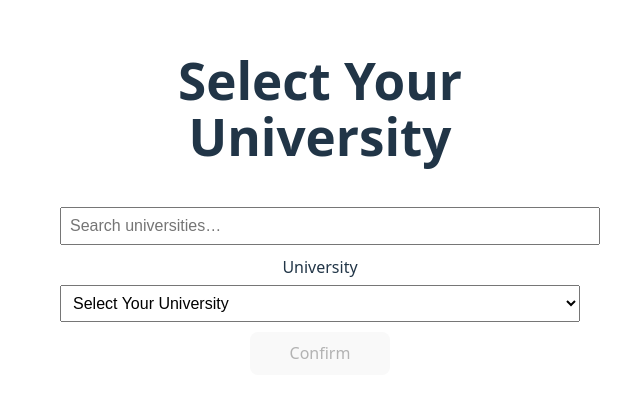
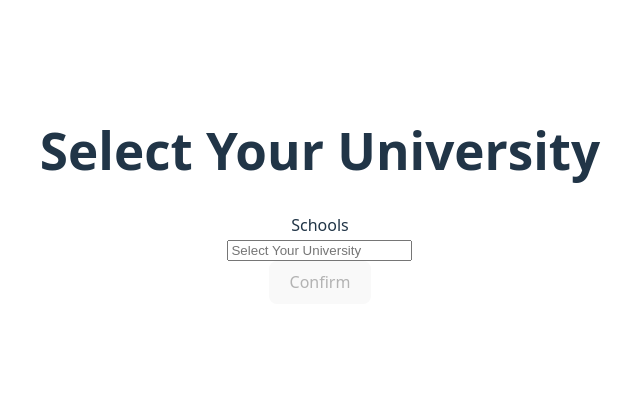
Before and after one commit to jialechen3/ulink, a React (Vite) app in the folder my-app/: page / in a window 1280 px wide. Shown: the part 204-602 px from the top of the page, without its empty margins (320-960 px from the left). Built offline with nearby package versions, Linux system fonts and the light colour scheme.

Commit message:
Update UniversitySelect.jsx

```diff
--- a/my-app/src/UniversitySelect.jsx
+++ b/my-app/src/UniversitySelect.jsx
@@ -1,75 +1,181 @@
-import { useMemo, useState } from "react";
+import { useEffect, useMemo, useRef, useState } from "react";
 
+/** Default options (frontend-only for #52) */
 const DEFAULT_UNIS = [
   { id: 1, name: "University at Buffalo" },
   { id: 2, name: "Cornell University" },
   { id: 3, name: "Stony Brook University" },
-  { id: 4, name: "New York University" },
+  { id: 4, name: "NYU" },
 ];
 
 export default function UniversitySelection({
-  userId,
+  userId = 1,
   onConfirm,
-  saveUniversity,                 // injected later by integration; mocked for this task
-  initialOptions = DEFAULT_UNIS,  // lets us unit-test without backend
+  saveUniversity,                  // optional mock/injected later
+  options = DEFAULT_UNIS,
+  title = "Select Your University"
 }) {
+  const [open, setOpen] = useState(false);
   const [query, setQuery] = useState("");
-  const [selectedId, setSelectedId] = useState("");
+  const [selected, setSelected] = useState(null);
+  const [highlight, setHighlight] = useState(-1);
   const [saving, setSaving] = useState(false);
   const [err, setErr] = useState("");
 
-  const options = useMemo(() => {
+  const rootRef = useRef(null);
+  const inputRef = useRef(null);
+  const listRef = useRef(null);
+
+  // filter options live
+  const filtered = useMemo(() => {
     const q = query.trim().toLowerCase();
-    return !q ? initialOptions : initialOptions.filter(u => u.name.toLowerCase().includes(q));
-  }, [query, initialOptions]);
+    if (!q) return options;
+    return options.filter(o => o.name.toLowerCase().includes(q));
+  }, [query, options]);
+
+  // close on outside click
+  useEffect(() => {
+    const onDoc = (e) => {
+      if (!rootRef.current) return;
+      if (!rootRef.current.contains(e.target)) setOpen(false);
+    };
+    document.addEventListener("mousedown", onDoc);
+    return () => document.removeEventListener("mousedown", onDoc);
+  }, []);
+
+  // keep highlight in range when list changes
+  useEffect(() => {
+    if (filtered.length === 0) setHighlight(-1);
+    else if (highlight > filtered.length - 1) setHighlight(filtered.length - 1);
+  }, [filtered, highlight]);
+
+  const choose = (opt) => {
+    setSelected(opt);
+    setQuery(opt.name);
+    setOpen(false);
+  };
+
+  const onKeyDown = (e) => {
+    if (!open && (e.key === "ArrowDown" || e.key === "ArrowUp")) {
+      setOpen(true);
+      e.preventDefault();
+      setHighlight(0);
+      return;
+    }
+    if (e.key === "ArrowDown") {
+      e.preventDefault();
+      setHighlight(h => Math.min((h < 0 ? -1 : h) + 1, filtered.length - 1));
+    } else if (e.key === "ArrowUp") {
+      e.preventDefault();
+      setHighlight(h => Math.max((h < 0 ? 0 : h) - 1, 0));
+    } else if (e.key === "Enter") {
+      if (open && highlight >= 0 && filtered[highlight]) {
+        e.preventDefault();
+        choose(filtered[highlight]);
+      }
+    } else if (e.key === "Escape") {
+      setOpen(false);
+    }
+  };
 
   const handleConfirm = async () => {
     setErr("");
-    if (!selectedId) {
+    if (!selected) {
       alert("Please select a university");
       return;
     }
     try {
       setSaving(true);
-      const ok = saveUniversity ? await saveUniversity(userId, Number(selectedId)) : true; // mock success
+      const ok = saveUniversity ? await saveUniversity(userId, selected.id) : true;
       if (!ok) throw new Error("Save failed");
-      const uni = options.find(u => u.id === Number(selectedId))?.name || "";
       alert("University saved!");
-      onConfirm?.(uni);
+      onConfirm?.(selected.name);
     } catch (e) {
-      setErr(e.message);
+      setErr(e.message || "Save failed");
     } finally {
       setSaving(false);
     }
   };
 
+  const clear = () => {
+    setSelected(null);
+    setQuery("");
+    inputRef.current?.focus();
+    setOpen(true);
+  };
+
   return (
-    <div className="card" role="region" aria-label="Select University" style={{ maxWidth: 520 }}>
-      <h1>Select Your University</h1>
+    <div className="page center">
+      <div className="select-card" ref={rootRef}>
+        <h1 className="page-title">{title}</h1>
 
+        {/* Combobox */}
+        <div
+          className={`combo ${open ? "open" : ""}`}
+          role="combobox"
+          aria-haspopup="listbox"
+          aria-expanded={open}
+          onMouseEnter={() => setOpen(true)}
+        >
+          <label htmlFor="uni-input" className="combo-label">Schools</label>
+          <div className="combo-input-wrap">
             <input
-        placeholder="Search universities…"
+              id="uni-input"
+              ref={inputRef}
+              className="combo-input"
+              placeholder="Select Your University"
               value={query}
-        onChange={(e)=>setQuery(e.target.value)}
-        style={{ padding:"0.5rem", fontSize:"1rem", width:"100%", marginTop: 8 }}
+              onChange={(e) => { setQuery(e.target.value); setOpen(true); setSelected(null); }}
+              onFocus={() => setOpen(true)}
+              onKeyDown={onKeyDown}
+              autoComplete="off"
             />
+            {query && (
+              <button
+                type="button"
+                className="combo-clear"
+                aria-label="Clear"
+                onClick={clear}
+              >×</button>
+            )}
+          </div>
 
-      <label htmlFor="uni" style={{ display:"block", marginTop: 10 }}>University</label>
-      <select
-        id="uni"
-        value={selectedId}
-        onChange={(e)=>setSelectedId(e.target.value)}
-        style={{ padding:"0.5rem", fontSize:"1rem", width:"100%", margin:"6px 0 10px" }}
+          {open && (
+            <ul
+              ref={listRef}
+              className="combo-list"
+              role="listbox"
             >
-        <option value="">Select Your University</option>
-        {options.map(u => <option key={u.id} value={u.id}>{u.name}</option>)}
-      </select>
+              {filtered.length === 0 && (
+                <li className="combo-empty">No matches</li>
+              )}
+              {filtered.map((opt, idx) => (
+                <li
+                  key={opt.id}
+                  role="option"
+                  aria-selected={selected?.id === opt.id}
+                  className={`combo-option ${idx === highlight ? "active" : ""}`}
+                  onMouseEnter={() => setHighlight(idx)}
+                  onMouseDown={(e) => e.preventDefault()}
+                  onClick={() => choose(opt)}
+                >
+                  {opt.name}
+                </li>
+              ))}
+            </ul>
+          )}
+        </div>
 
-      {err && <div className="error-text" role="alert" style={{ color:"#b00020", marginBottom:8 }}>{err}</div>}
+        {err && <div className="error-text" role="alert">{err}</div>}
 
-      <button onClick={handleConfirm} disabled={!selectedId || saving} style={{ minWidth:140 }}>
+        <button
+          className="confirm-btn"
+          disabled={!selected || saving}
+          onClick={handleConfirm}
+        >
           {saving ? "Saving…" : "Confirm"}
         </button>
       </div>
+    </div>
   );
 }
```
Lines whose indentation alone changed are shown as unchanged.
